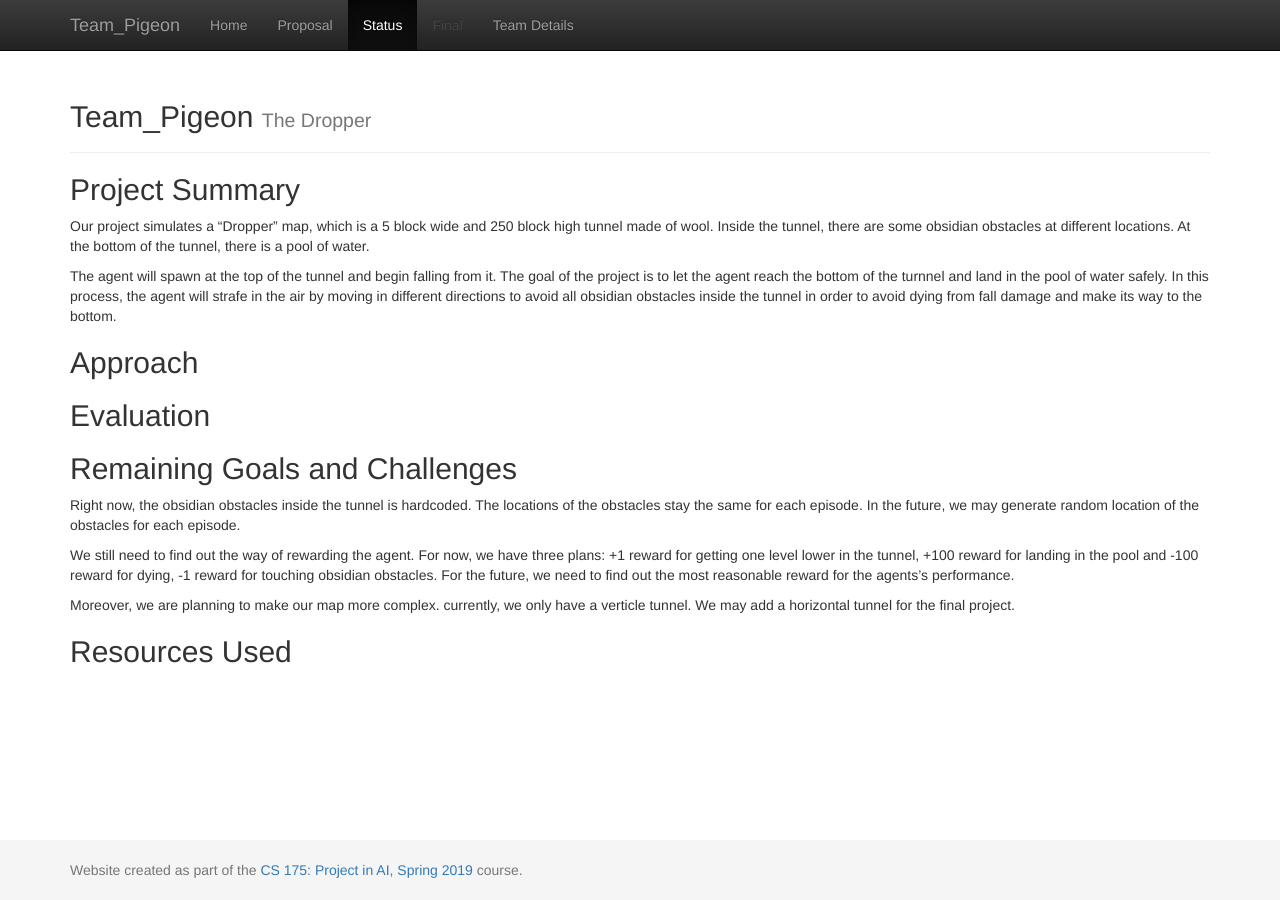
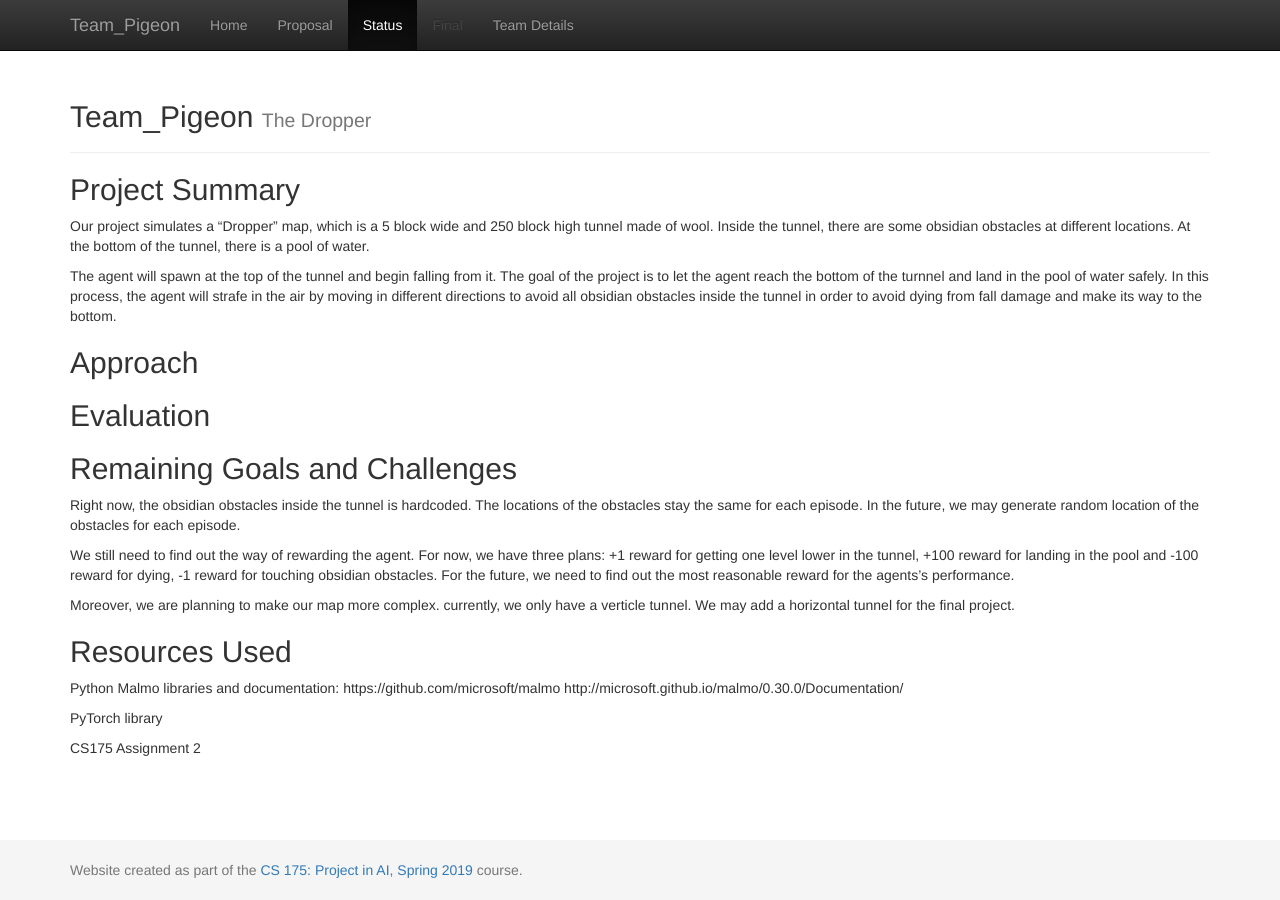
Before and after one commit to shanshs/Team-Pigeon, a Jekyll site: the page built from docs/status.md, in a window 1280 px wide. Built offline with Jekyll 4.4.1, drawn with Linux system fonts in a browser that asks for light colours.

Commit message:
Update status.md

```diff
--- a/docs/status.md
+++ b/docs/status.md
@@ -21,3 +21,10 @@ We still need to find out the way of rewarding the agent. For now, we have three
 Moreover, we are planning to make our map more complex. currently, we only have a verticle tunnel. We may add a horizontal tunnel for the final project.
 
 ## Resources Used
+Python Malmo libraries and documentation:
+https://github.com/microsoft/malmo
+http://microsoft.github.io/malmo/0.30.0/Documentation/
+
+PyTorch library
+
+CS175 Assignment 2
```
